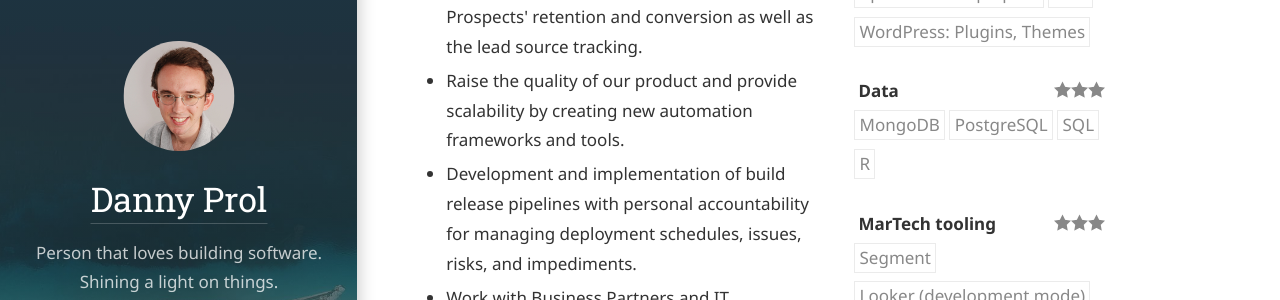
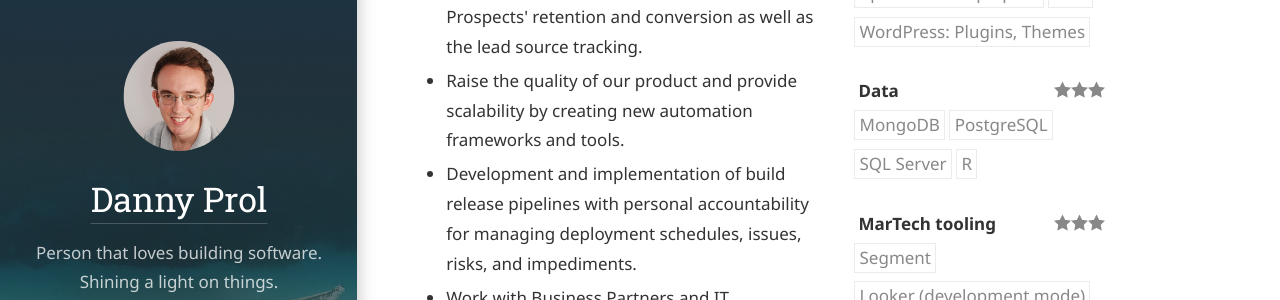
Before and after one commit to dprol/dprol.github.io, a Jekyll site: the page built from resume.md, in a window 1280 px wide and 900 px high, scrolled down 845 px. Shown: the part 147-447 px from the top of the window. Built offline with Jekyll 4.4.1, drawn with Linux system fonts in a browser that asks for light colours; some web fonts are replaced.

Commit message:
Update resume.yml

```diff
--- a/_data/resume.yml
+++ b/_data/resume.yml
@@ -153,7 +153,7 @@ skills:
     keywords:
       - "MongoDB"
       - "PostgreSQL"
-      - "SQL"
+      - "SQL Server"
       - "R"
   - name: "MarTech tooling"
     level: "Master"
```
